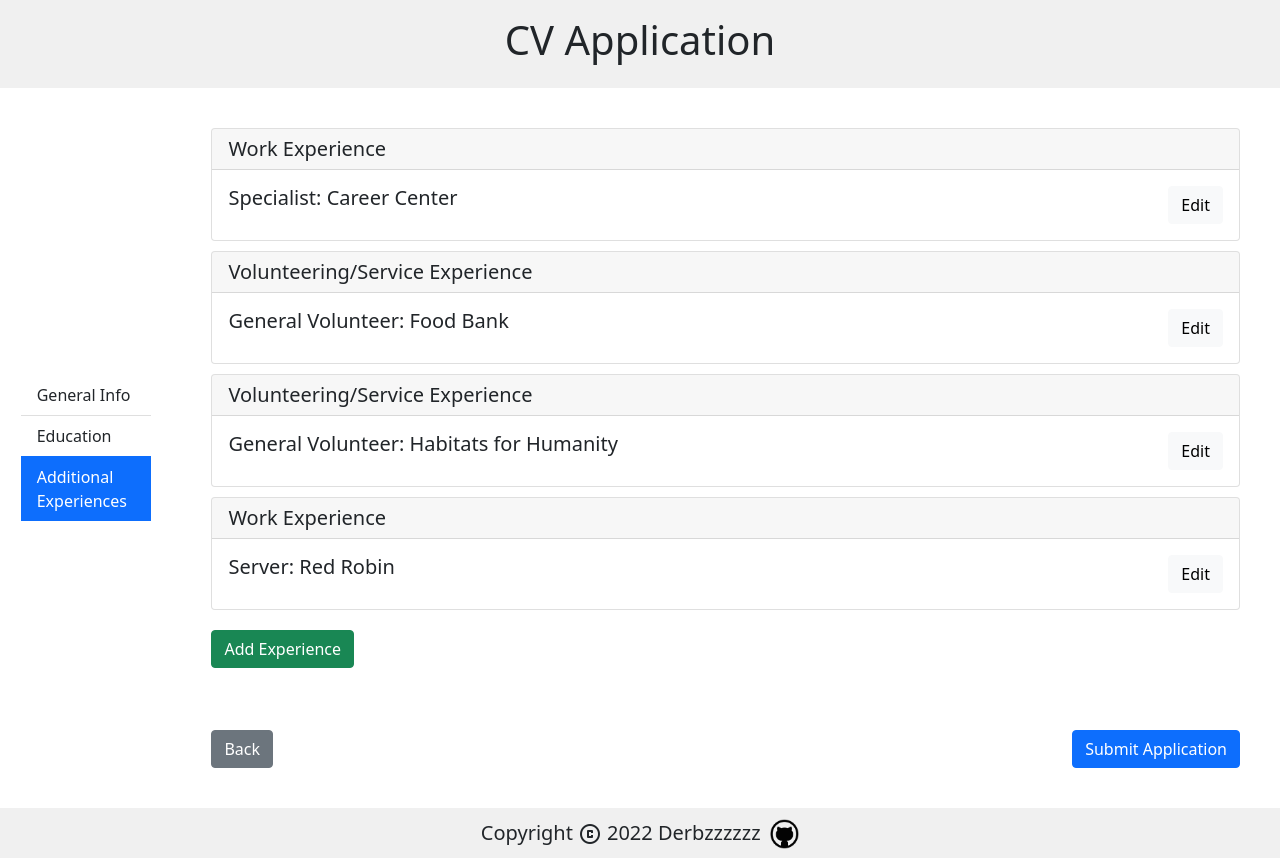
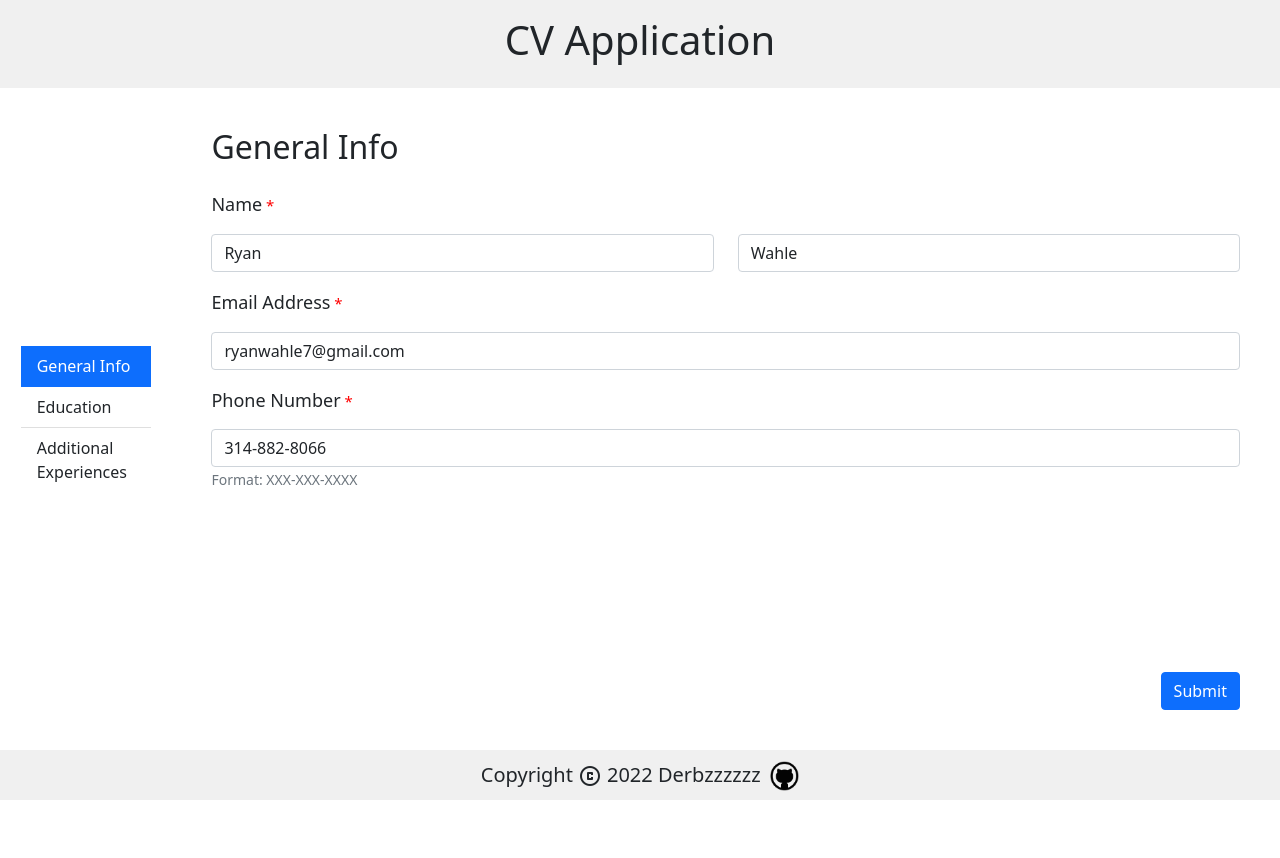
Before and after one commit to Derbzzzzzz/CVApp, a React (Vite) app: page / in a window 1280 px wide. After the commit the page ends 800 px from the top, so only its background shows below. Built offline with nearby package versions, Linux system fonts and the light colour scheme.

Commit message:
Added location property and fixed sizing issues

```diff
--- a/src/components/Content.jsx
+++ b/src/components/Content.jsx
@@ -22,41 +22,47 @@ function createData(){
     schoolStartDate: '2013-07-07',
     schoolEndDate: '2018-09-09',
     gpa: "3.7/4.0",
-    experiences: [{
-        expType: "Work",
-        org: "Career Center",
-        position: "Specialist",
-        startDate: "2022-07-07",
-        endDate: "2023-01-01",
-        responsibilities: "Worked",
-    }, {
-        expType: "Volunteering/Service",
-        org: "Food Bank",
-        position: "General Volunteer",
-        startDate: "2022-07-07",
-        endDate: null,
-        responsibilities: "Put together food packages",
-    }, {
-      expType: "Volunteering/Service",
-      org: "Habitats for Humanity",
-      position: "General Volunteer",
-      startDate: "2022-10-07",
-      endDate: null,
-      responsibilities: "Helped set up houses",
-    }, {
-      expType: "Work",
-      org: "Red Robin",
-      position: "Server",
-      startDate: "2022-10-07",
-      endDate: null,
-      responsibilities: "Waited on people\nHelped others\nAte food",
-    },
-    ],
-    addExp(expType, org, position, startDate, endDate, responsibilities, index = -1){
+    // experiences: [{
+    //     expType: "Work",
+    //     org: "Career Center",
+    //     position: "Specialist",
+    //     location: "Saint Louis, MO",
+    //     startDate: "2022-07-07",
+    //     endDate: "2023-01-01",
+    //     responsibilities: "Worked",
+    // }, {
+    //     expType: "Volunteering/Service",
+    //     org: "Food Bank",
+    //     position: "General Volunteer",
+    //     location: "Saint Louis, MO",
+    //     startDate: "2022-07-07",
+    //     endDate: null,
+    //     responsibilities: "Put together food packages",
+    // }, {
+    //   expType: "Volunteering/Service",
+    //   org: "Habitats for Humanity",
+    //   position: "General Volunteer",
+    //   location: "Saint Louis, MO",
+    //   startDate: "2022-10-07",
+    //   endDate: null,
+    //   responsibilities: "Helped set up houses",
+    // }, {
+    //   expType: "Work",
+    //   org: "Red Robin",
+    //   position: "Server",
+    //   location: "Serbia",
+    //   startDate: "2022-10-07",
+    //   endDate: null,
+    //   responsibilities: "Waited on people\nHelped others\nAte food",
+    // },
+    // ],
+    experiences: [],
+    addExp(expType, org, position, location, startDate, endDate, responsibilities, index = -1){
       let exp = {
         expType: expType,
         org: org,
         position: position,
+        location: location,
         startDate: startDate,
         endDate: endDate,
         responsibilities: responsibilities,
@@ -74,7 +80,7 @@ function createData(){
 
 function createInitialState(){
   return{
-    page: 2,
+    page: 0,
     data: createData()
   }
 }
@@ -98,6 +104,8 @@ function loadPage(state, setState){
 function Content() {
   const [state, setState] = useState(createInitialState())
 
+  console.log(state.data)
+
   return (
     <>
       <div className="content">
--- a/src/components/Education.jsx
+++ b/src/components/Education.jsx
@@ -15,6 +15,10 @@ function formSubmit(e, props){
   let gpa = document.getElementById("gpa")
 
   let newData = stateClone.data
+
+  newData.addExp = state.data.addExp
+
+
   newData.school = school.value
   newData.degreeType = degreeType.value
   newData.degreeField = degreeField.value
@@ -94,7 +98,8 @@ function Education(props) {
               className="back btn btn-secondary"
             >
               Back
-          </button>
+        </button>
+        <div className="spacer"></div>
       </div>
     </>
   )
--- a/src/components/ExpMenu.jsx
+++ b/src/components/ExpMenu.jsx
@@ -10,6 +10,8 @@ function formSubmit(e, props){
     let stateClone = JSON.parse(JSON.stringify(state));
 
     let newData = stateClone.data
+
+    newData.addExp = state.data.addExp
 
     if(newData.firstName == null){
       stateClone.page = 0
--- a/src/components/General.jsx
+++ b/src/components/General.jsx
@@ -13,6 +13,9 @@ function formSubmit(e, props){
   let phoneNumber = document.getElementById("phoneNumber")
 
   let newData = stateClone.data
+
+  newData.addExp = state.data.addExp
+
   newData.firstName = fNameInput.value
   newData.lastName = lNameInput.value
   newData.name = fNameInput.value + " " + lNameInput.value
@@ -55,6 +58,7 @@ function General(props) {
 
             <button type="submit" className="btn btn-primary">Submit</button>
         </form>
+        <div className="spacer"></div>
       </div>
     </>
   )
--- a/src/components/Professional.jsx
+++ b/src/components/Professional.jsx
@@ -10,15 +10,18 @@ function formSubmit(e, props) {
   let expType = document.getElementById("expType")
   let org = document.getElementById("org");
   let position = document.getElementById("position");
+  let location = document.getElementById("location")
   let startDate = document.getElementById("workStartDate");
   let endDate = document.getElementById("workEndDate");
   let responsibilities = document.getElementById("responsibilities");
 
   let newData = stateClone.data;
 
+  console.log(state.data)
+
   newData.addExp = state.data.addExp
 
-  newData.addExp(expType.value, org.value, position.value, startDate.value, endDate.value, responsibilities.value, props.currExp);
+  newData.addExp(expType.value, org.value, position.value, location.value, startDate.value, endDate.value, responsibilities.value, props.currExp);
 
   // if (newData.firstName == null) {
   //   stateClone.page = 0;
@@ -68,7 +71,8 @@ function Professional(props) {
               required
             />
           </div>
-          <div className="form-group">
+          <div className="row">
+            <div className="form-group col-md-6">
               <h4>
                 <label className="required" htmlFor="position">
                   Position
@@ -83,6 +87,23 @@ function Professional(props) {
                 autoComplete="off"
                 required
               />
+            </div>
+            <div className="form-group col-md-6">
+              <h4>
+                <label className="required" htmlFor="location">
+                  Location
+                </label>
+              </h4>
+              <input
+                type="text"
+                className="form-control"
+                id="location"
+                placeholder="Ex: Saint Louis, MO"
+                defaultValue={i >= 0 ? data.experiences[i].location : null}
+                autoComplete="off"
+                required
+              />
+            </div>
           </div>
           <div className="row">
             <div className="form-group col-md-6">
@@ -137,6 +158,7 @@ function Professional(props) {
         >
           Back
         </button>
+        <div className="spacer"></div>
       </div>
     </>
   );
--- a/src/styles/App.css
+++ b/src/styles/App.css
@@ -8,7 +8,7 @@
     flex-direction: column;
 }
 
-@media screen and (max-height: 950px) {
+@media screen and (max-height: 900px) {
     .heading {
         padding: 1rem
     }
@@ -17,10 +17,6 @@
         padding-bottom: 0px;
     }
 
-    label{
-        font-size: 18px;
-    }
-
     .required:after {
         content:" *";
         font-size: 15px;
--- a/src/styles/Content.css
+++ b/src/styles/Content.css
@@ -1,7 +1,6 @@
 .content{
     display: flex;
     flex-grow: 1;
-    min-height: 720px;
 }
 
 button[type="submit"]{
@@ -16,6 +15,10 @@ button[type="submit"]{
     left: 40px
 }
 
+label{
+    font-size: 18px;
+}
+
 .btn-light{
     display: flex;
     justify-content: center;
@@ -23,3 +26,7 @@ button[type="submit"]{
 
     max-height: 38px;
 }
+
+.spacer{
+    height: 60px;
+}
```
Also changed, not shown: 2 other files (tests, documents, lock files or other folders). Lines whose indentation alone changed are shown as unchanged.
